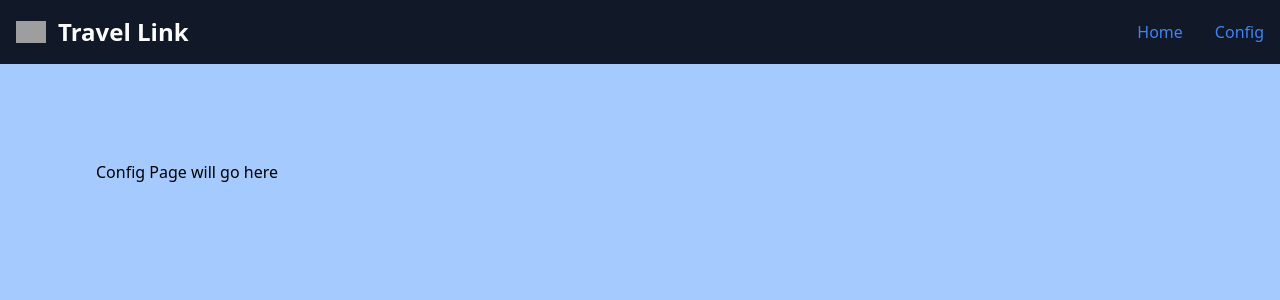
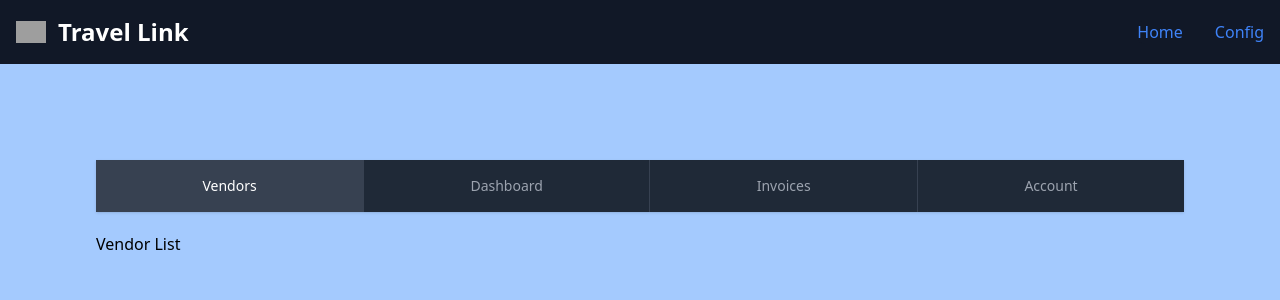
Before and after one commit to ralph-p/travel-link, a Next.js app: page /config in a window 1280 px wide. Shown: the top 300 px of the page. Built offline with nearby package versions, Linux system fonts and the light colour scheme; grey boxes are pictures that could not be loaded.

Commit message:
skeleton for coifig

```diff
--- a/pages/config.js
+++ b/pages/config.js
@@ -1,9 +1,28 @@
 import React from 'react'
-
+import { Tabs } from 'flowbite-react';
 const Config = () => {
   return (
     <div className="container mx-auto">
-        Config Page will go here
+      <Tabs.Group
+        aria-label="Tabs with underline"
+        style="fullWidth"
+      >
+        <Tabs.Item title={"Vendors"} >
+          <div>Vendor List</div>
+        </Tabs.Item>
+        <Tabs.Item title={"Dashboard"}>
+          <div>Dashboard</div>
+
+        </Tabs.Item>
+        <Tabs.Item title={"Invoices"}>
+          <div>List of invoices Details</div>
+
+        </Tabs.Item>
+        <Tabs.Item title={"Account"}>
+          <div>Account Details</div>
+
+        </Tabs.Item>
+      </Tabs.Group>
     </div>
   )
 }
```
